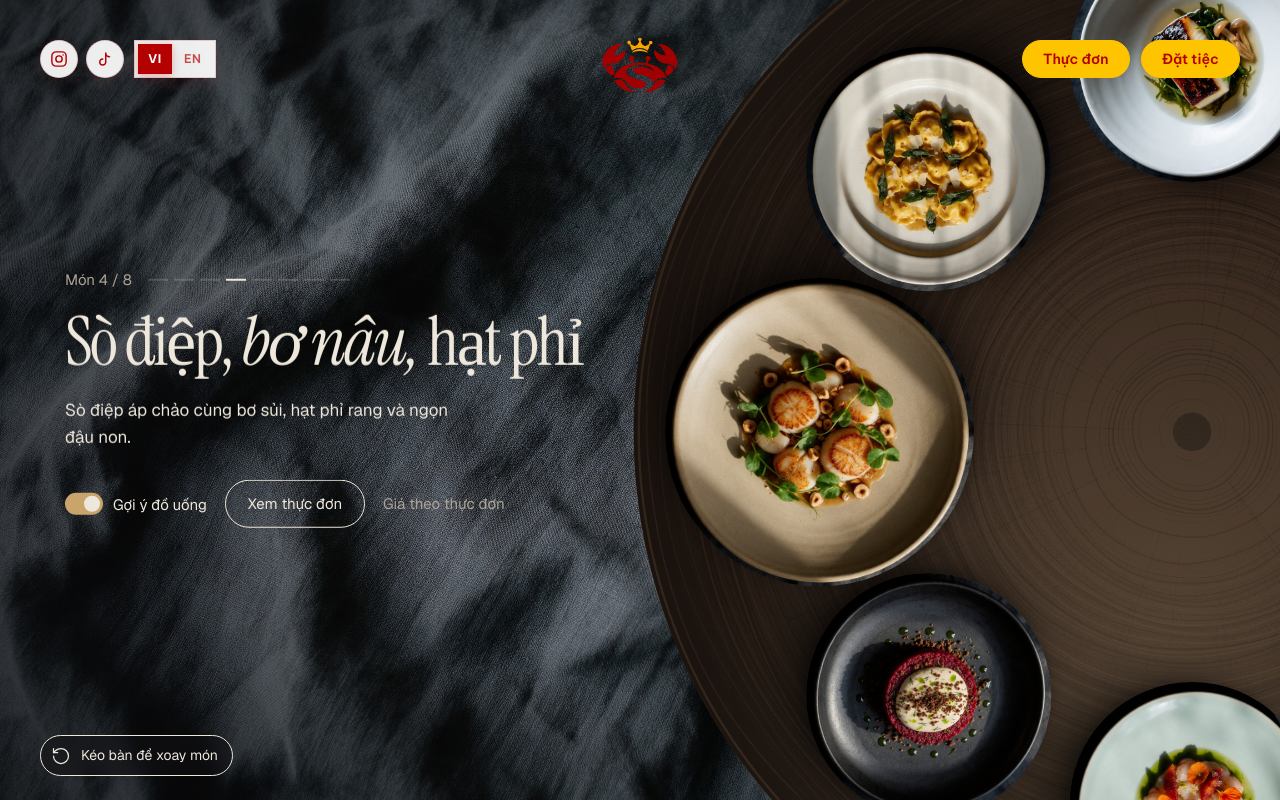
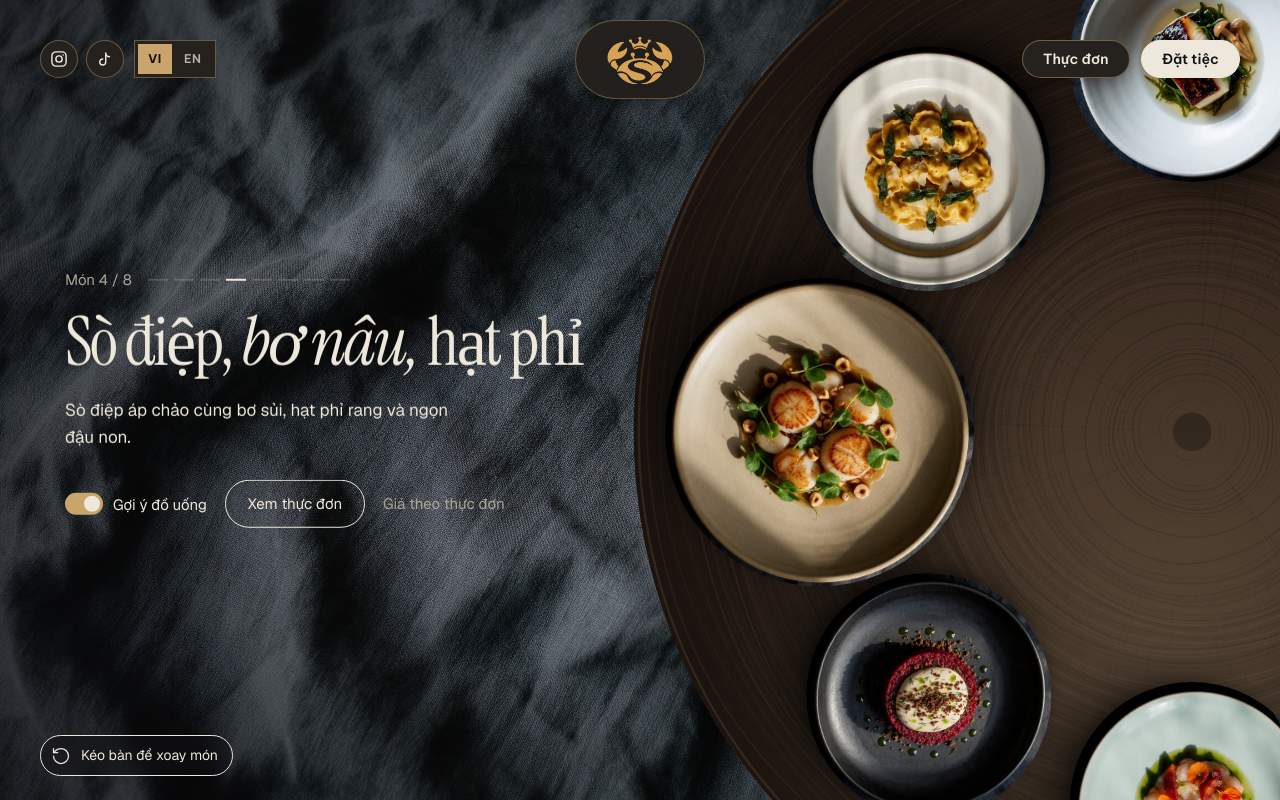
Before and after one commit to Vertex-Organization/restosphere_fe_web, a React (Vite) app: page / in a window 1280 px wide. Shown: the top 800 px of the page. Built offline with nearby package versions, Linux system fonts and the light colour scheme; no server answers; a web font is replaced by a local one.

Commit message:
feat(sea-crown): apply Palazzo-inspired color palette

```diff
--- a/src/components/sites/sea-crown/FooterPlayground.tsx
+++ b/src/components/sites/sea-crown/FooterPlayground.tsx
@@ -140,7 +140,7 @@ export function FooterPlayground() {
           context.restore()
           context.beginPath()
           context.arc(0, 0, radius, 0, Math.PI * 2)
-          context.strokeStyle = '#ffc400'
+          context.strokeStyle = '#c9a56b'
           context.lineWidth = 4
           context.stroke()
           context.restore()
--- a/src/components/sites/sea-crown/HomePage.css
+++ b/src/components/sites/sea-crown/HomePage.css
@@ -204,7 +204,7 @@
 .sb-membership-overlay {
   position: absolute;
   inset: 0;
-  background: rgb(180 0 0 / 0.5);
+  background: rgb(17 18 20 / 65%);
 }
 .sb-membership-inner {
   position: relative;
@@ -253,7 +253,7 @@
   width: 100%;
   margin: 0;
   border: 0;
-  border-top: 1px solid rgb(180 0 0 / 0.1);
+  border-top: 1px solid color-mix(in srgb, var(--color-dark) 12%, transparent);
 }
 .sb-membership-card > div {
   display: flex;
@@ -411,7 +411,7 @@
   width: 8px;
   height: 8px;
   border-radius: 999px;
-  background: rgb(180 0 0 / 0.3);
+  background: color-mix(in srgb, var(--color-dark) 30%, transparent);
   transition:
     width 0.3s,
     background 0.3s;
@@ -530,7 +530,7 @@
   gap: 6px;
   font-size: 14px;
   font-weight: 500;
-  border-bottom: 1px solid rgb(180 0 0 / 0.4);
+  border-bottom: 1px solid color-mix(in srgb, var(--color-dark) 42%, transparent);
   padding-bottom: 2px;
   margin-top: 12px;
 }
@@ -540,9 +540,9 @@
 .sb-opening-hours {
   margin-top: 24px;
   padding: 16px;
-  border: 1px solid rgb(180 0 0 / 0.1);
+  border: 1px solid color-mix(in srgb, var(--color-dark) 12%, transparent);
   border-radius: 16px;
-  background: rgb(255 255 255 / 0.5);
+  background: color-mix(in srgb, var(--color-cream) 72%, white);
   backdrop-filter: blur(4px);
 }
 .sb-hours-heading {
@@ -593,7 +593,7 @@
   margin-top: 2px;
 }
 .sb-day.is-today {
-  background: rgb(180 0 0 / 0.08);
+  background: color-mix(in srgb, var(--color-dark) 8%, transparent);
   color: var(--color-dark);
   font-weight: 600;
 }
@@ -683,7 +683,7 @@
   padding: 0 24px 24px;
   font-size: 14px;
   line-height: 1.625;
-  color: rgb(180 0 0 / 0.75);
+  color: var(--color-muted);
 }
 .sb-faq-answer a {
   overflow-wrap: anywhere;
--- a/src/components/sites/sea-crown/MenuPage.css
+++ b/src/components/sites/sea-crown/MenuPage.css
@@ -1,6 +1,6 @@
 .menu-page {
-  --menu-line: rgb(180 0 0 / 14%);
-  --menu-soft: #fff6f3;
+  --menu-line: color-mix(in srgb, var(--color-dark) 14%, transparent);
+  --menu-soft: color-mix(in srgb, var(--color-cream) 78%, white);
   --menu-surface: #ffffff;
   --menu-gutter: 20px;
 
@@ -384,8 +384,8 @@
 
 .menu-card-button:hover {
   transform: translateY(-3px);
-  border-color: rgb(180 0 0 / 32%);
-  box-shadow: 0 14px 28px -14px rgb(135 0 0 / 24%);
+  border-color: color-mix(in srgb, var(--color-dark) 32%, transparent);
+  box-shadow: 0 14px 28px -14px rgb(0 0 0 / 24%);
 }
 
 .menu-card-media {
@@ -420,7 +420,7 @@
   display: grid;
   place-items: center;
   height: 100%;
-  color: rgb(180 0 0 / 40%);
+  color: color-mix(in srgb, var(--color-dark) 40%, transparent);
 }
 
 .menu-card-flag {
@@ -559,7 +559,7 @@
 }
 
 .menu-chip--spicy {
-  background: #ffe1d6;
+  background: color-mix(in srgb, var(--color-gold) 24%, var(--color-cream));
 }
 
 .menu-chip--new {
@@ -692,7 +692,7 @@ html:has(.menu-dialog[open]) {
   place-items: center;
   aspect-ratio: 3 / 1;
   background: var(--menu-soft);
-  color: rgb(180 0 0 / 50%);
+  color: color-mix(in srgb, var(--color-dark) 50%, transparent);
 }
 
 .menu-dialog-content {
@@ -762,7 +762,7 @@ html:has(.menu-dialog[open]) {
 .menu-spice {
   display: flex;
   gap: 2px;
-  color: rgb(180 0 0 / 20%);
+  color: color-mix(in srgb, var(--color-dark) 20%, transparent);
 }
 
 .menu-spice .is-on {
--- a/src/components/sites/sea-crown/Shared.css
+++ b/src/components/sites/sea-crown/Shared.css
@@ -55,12 +55,11 @@
   flex-shrink: 0;
   width: 38px;
   height: 38px;
-  border: 1px solid rgb(180 0 0 / 16%);
+  border: 1px solid rgb(200 166 106 / 42%);
   border-radius: 50%;
-  background: rgb(255 255 255 / 92%);
-  color: var(--color-plum);
-  box-shadow: 0 6px 18px -6px rgb(135 0 0 / 22%);
-  backdrop-filter: blur(8px);
+  background: var(--color-surface);
+  color: var(--color-cream);
+  box-shadow: 0 8px 22px -10px rgb(12 6 7 / 72%);
   transition:
     transform 0.22s cubic-bezier(0.23, 1, 0.32, 1),
     background 0.22s,
@@ -72,8 +71,8 @@
   transform: translateY(-2px);
   border-color: var(--color-gold);
   background: var(--color-gold);
-  color: var(--color-plum);
-  box-shadow: 0 10px 22px -8px rgb(135 0 0 / 32%);
+  color: var(--color-ink);
+  box-shadow: 0 10px 22px -8px rgb(12 6 7 / 74%);
 }
 .sb-languages {
   display: inline-flex;
@@ -81,15 +80,14 @@
   gap: 2px;
   height: 38px;
   padding: 3px;
-  border: 1px solid rgb(180 0 0 / 16%);
+  border: 1px solid rgb(200 166 106 / 42%);
   border-radius: 0;
-  background: rgb(255 255 255 / 92%);
-  color: var(--color-plum);
+  background: var(--color-surface);
+  color: var(--color-cream);
   font-size: 12px;
   font-weight: 700;
   letter-spacing: 0.5px;
-  box-shadow: 0 6px 18px -6px rgb(135 0 0 / 22%);
-  backdrop-filter: blur(8px);
+  box-shadow: 0 8px 22px -10px rgb(12 6 7 / 72%);
 }
 .sb-languages span {
   display: none;
@@ -102,36 +100,69 @@
   height: 30px;
   padding: 0 10px;
   border-radius: 0;
-  color: rgb(180 0 0 / 68%);
+  color: rgb(242 233 218 / 72%);
   font-weight: 600;
   transition:
     background 0.2s,
     color 0.2s;
 }
 .sb-languages a:hover {
-  color: var(--color-plum);
+  color: var(--color-cream);
 }
 .sb-languages a[aria-current] {
-  background: var(--color-plum);
-  color: var(--color-cream);
+  background: var(--color-gold);
+  color: var(--color-ink);
   font-weight: 700;
-  box-shadow: 0 2px 8px rgb(180 0 0 / 28%);
+  box-shadow: none;
 }
 .sb-logo {
   position: absolute;
-  top: 24px;
+  top: 20px;
   left: 50%;
+  display: flex;
+  align-items: center;
+  justify-content: center;
+  padding: 4px 12px;
+  border: 1px solid rgb(201 165 107 / 42%);
+  border-radius: 999px;
+  background: var(--color-surface);
+  box-shadow: 0 8px 22px -10px rgb(0 0 0 / 72%);
   transform: translate(calc(-50% + var(--logo-x, 0px)), var(--logo-y, 0px));
   transition: transform 0.6s cubic-bezier(0.23, 1, 0.32, 1);
 }
 .sb-logo img {
-  width: 120px;
+  width: 104px;
   height: auto;
+  filter: brightness(0) saturate(100%) invert(68%) sepia(29%) saturate(740%) hue-rotate(357deg)
+    brightness(95%) contrast(88%) drop-shadow(0 7px 18px rgb(0 0 0 / 35%));
 }
 .sb-header-right {
   display: flex;
   align-items: center;
   gap: 12px;
+}
+.sb-header-right .sb-pill {
+  border-color: rgb(200 166 106 / 48%);
+  background: var(--color-surface);
+  color: var(--color-cream);
+  box-shadow: 0 8px 22px -10px rgb(12 6 7 / 72%);
+}
+.sb-header-right .sb-pill:hover,
+.sb-header-right .sb-pill[aria-current] {
+  border-color: var(--color-cream);
+  background: var(--color-cream);
+  color: var(--color-ink);
+}
+.sb-header-right .sb-magnetic-link:last-child .sb-pill {
+  border-color: var(--color-cream);
+  background: var(--color-cream);
+  color: var(--color-ink);
+}
+.sb-header-right .sb-magnetic-link:last-child .sb-pill:hover,
+.sb-header-right .sb-magnetic-link:last-child .sb-pill[aria-current] {
+  border-color: var(--color-gold);
+  background: var(--color-gold);
+  color: var(--color-ink);
 }
 .sb-intro {
   position: fixed;
@@ -196,7 +227,7 @@
   height: 3.75em;
   padding: 0 2em;
   border-radius: 999px;
-  background: rgb(135 0 0 / 0.6);
+  background: rgb(17 18 20 / 72%);
   color: var(--color-cream);
   transform: translateX(-3.75em);
   transition: transform 0.735s cubic-bezier(0.625, 0.05, 0, 1);
@@ -383,11 +414,22 @@
     font-size: 11px;
   }
   .sb-logo img {
-    width: 96px;
+    width: 80px;
   }
   .sb-header-right {
-    flex-direction: column;
+    position: absolute;
+    z-index: 2;
+    top: 24px;
+    right: 16px;
+    flex-direction: row;
     align-items: flex-end;
+  }
+  .sb-header-right .sb-magnetic-link:first-child {
+    display: none;
+  }
+  .sb-header-right .sb-pill {
+    padding-inline: 16px;
+    font-size: 13px;
   }
   .sb-footer-content {
     grid-template-columns: 1fr;
--- a/src/components/sites/sea-crown/menu/MenuRail.css
+++ b/src/components/sites/sea-crown/menu/MenuRail.css
@@ -122,7 +122,7 @@
   overscroll-behavior-x: contain;
   scroll-padding-inline: var(--menu-gutter);
   scrollbar-width: thin;
-  scrollbar-color: rgb(180 0 0 / 25%) transparent;
+  scrollbar-color: color-mix(in srgb, var(--color-dark) 25%, transparent) transparent;
   list-style: none;
   -webkit-overflow-scrolling: touch;
 }
--- a/src/index.css
+++ b/src/index.css
@@ -76,11 +76,13 @@
   font-synthesis: none;
   text-rendering: optimizeLegibility;
   -webkit-font-smoothing: antialiased;
-  --color-cream: #ffffff;
-  --color-plum: #b40000;
-  --color-dark: #870000;
-  --color-muted: #6b4545;
-  --color-gold: #ffc400;
+  --color-cream: #eee7db;
+  --color-plum: #2f2925;
+  --color-dark: #111214;
+  --color-muted: #6e655e;
+  --color-gold: #c9a56b;
+  --color-ink: #111214;
+  --color-surface: #25211e;
 }
 :root:lang(vi) {
   font-family: 'Be Vietnam Pro', sans-serif;
@@ -118,8 +120,8 @@ body {
   display: grid;
   place-content: center;
   padding: 24px;
-  background: #fff;
-  color: #870000;
+  background: var(--color-cream);
+  color: var(--color-dark);
   font:
     600 14px/1.5 system-ui,
     sans-serif;
@@ -136,18 +138,18 @@ body {
   height: 6px;
   overflow: hidden;
   border-radius: 999px;
-  background: #f2dddd;
+  background: color-mix(in srgb, var(--color-dark) 12%, transparent);
 }
 .app-progress__value {
   display: block;
   height: 100%;
   border-radius: inherit;
-  background: #b40000;
+  background: var(--color-gold);
   transition: width 180ms ease-out;
 }
 .app-progress p {
   margin: 10px 0 0;
-  color: #6b4545;
+  color: var(--color-muted);
   font-weight: 500;
 }
 .app-progress__retry {
@@ -156,8 +158,8 @@ body {
   padding: 8px 16px;
   border: 0;
   border-radius: 8px;
-  background: #870000;
-  color: #fff;
+  background: var(--color-dark);
+  color: var(--color-cream);
   font-weight: 600;
 }
 .app-boot--error {
@@ -168,15 +170,15 @@ body {
   font-size: 20px;
 }
 .app-boot--error span {
-  color: #6b4545;
+  color: var(--color-muted);
 }
 .app-boot--error button {
   margin-top: 4px;
   padding: 10px 18px;
   border: 0;
   border-radius: 8px;
-  background: #870000;
-  color: #fff;
+  background: var(--color-dark);
+  color: var(--color-cream);
   font-weight: 600;
 }
 body,
@@ -221,7 +223,7 @@ a:focus-visible,
 input:focus-visible,
 textarea:focus-visible,
 select:focus-visible {
-  outline: 3px solid #ffc400;
+  outline: 3px solid var(--color-gold);
   outline-offset: 5px;
 }
 ::selection {
```
Also changed, not shown: src/components/sites/sea-crown/catering/Booking.css (+30 -30 lines).
